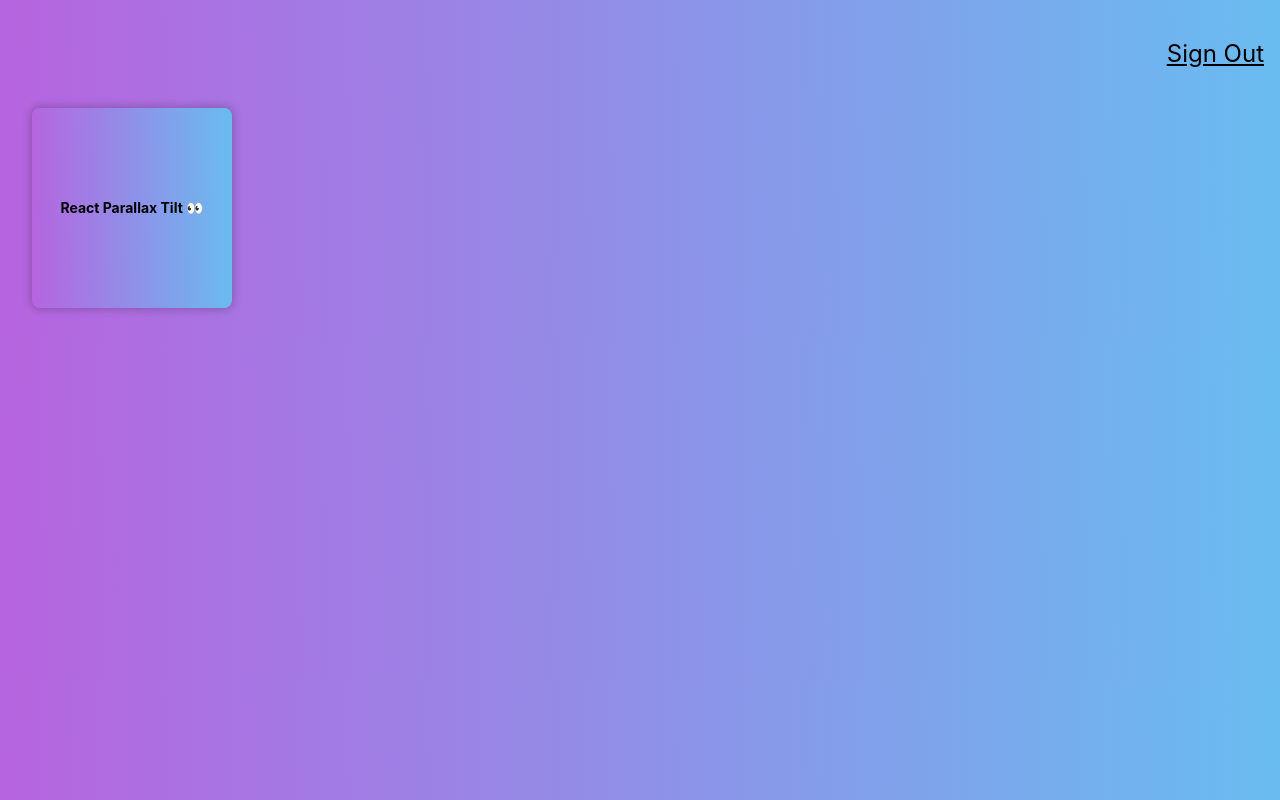
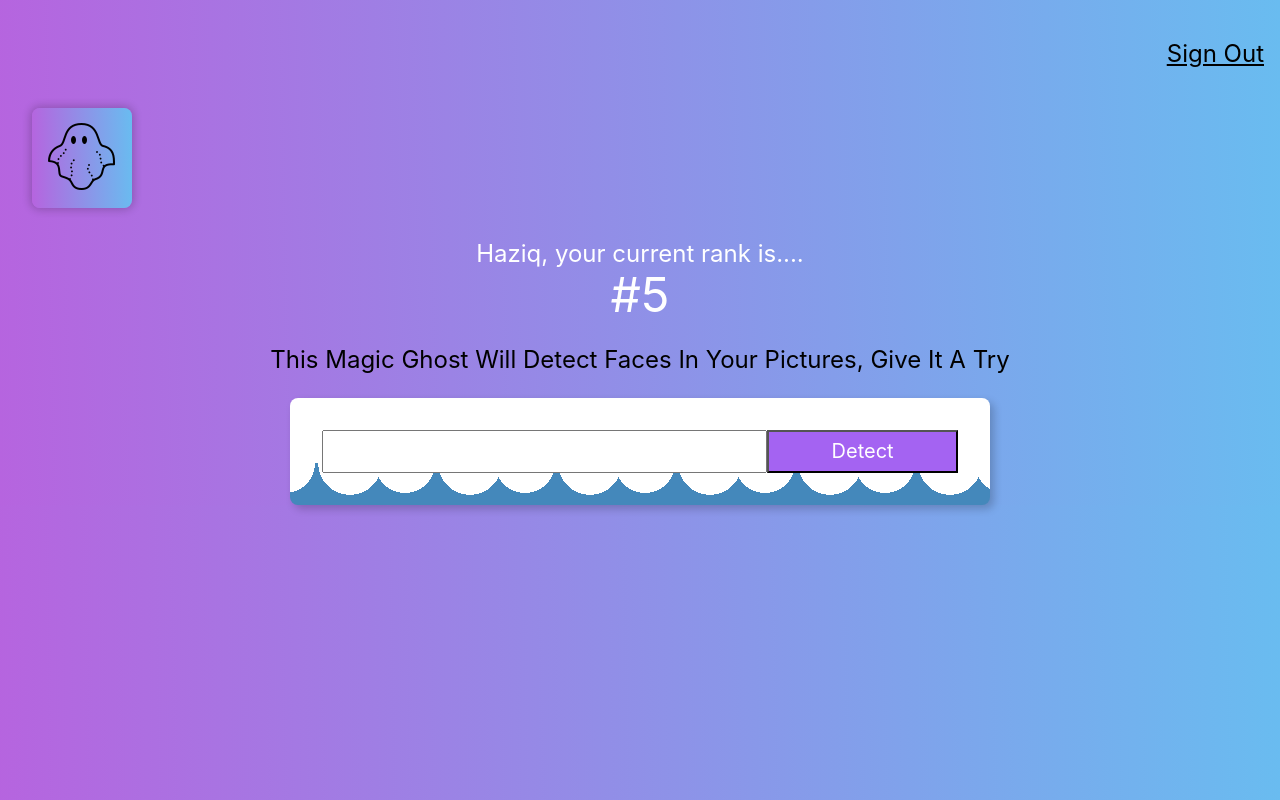
Before and after one commit to HaziqAmiruddin/FinalWebsiteProject, a React (Create React App) app: page / in a window 1280 px wide. Built offline with nearby package versions, Linux system fonts and the light colour scheme.

Commit message:
masih lagi tak siap tukar background

```diff
--- a/package.json
+++ b/package.json
@@ -7,10 +7,11 @@
     "@testing-library/jest-dom": "^6.6.3",
     "@testing-library/react": "^16.3.0",
     "@testing-library/user-event": "^13.5.0",
+    "@tsparticles/react": "^3.0.0",
     "react": "^19.1.0",
     "react-dom": "^19.1.0",
     "react-parallax-tilt": "^1.7.294",
-    "react-scripts": "5.0.1",
+    "react-scripts": "^5.0.1",
     "tachyons": "^4.12.0",
     "web-vitals": "^2.1.4"
   },
--- a/src/App.css
+++ b/src/App.css
@@ -1,5 +1,19 @@
 .App {
   text-align: center;
+}
+
+.center{
+  display: flex;
+  justify-content: center;
+}
+
+.particle{
+  position: fixed;
+  top: 0;
+  right: 0;
+  bottom: 0;
+  left: 0;
+  z-index: -1;
 }
 
 .App-logo {
--- a/src/App.js
+++ b/src/App.js
@@ -2,15 +2,19 @@
 import './App.css';
 import Navigation from './components/Navigation/Navigation';
 import Logo from './components/Logo/Logo';
+import ImageLinkForm from './components/ImageLinkForm/ImageLinkForm';
+import Rank from './components/Rank/Rank';
 
 class App extends Component {
   render(){
     return (
-      <div className="App">
+        <div className='App'>
+        {/* Your App Components */}
         <Navigation />
         <Logo />
-        {/* <ImageLinkForm />
-        <FaceRecognition /> */}
+        <Rank />
+        <ImageLinkForm />
+        {/* <FaceRecognition /> */}
       </div>
     );
   }
--- /dev/null
+++ b/src/components/ImageLinkForm/ImageLinkForm.css
@@ -0,0 +1,8 @@
+.form{
+    width: 700px;
+    background: linear-gradient(#ffffff 50%, rgba(255,255,255,0) 0) 0 0,
+    radial-gradient(circle closest-side, #FFFFFF 53%, rgba(255,255,255,0) 0) 0 0,
+    radial-gradient(circle closest-side, #FFFFFF 50%, rgba(255,255,255,0) 0) 55px 0 #48B;
+    background-size: 120px 130px;
+    background-repeat: repeat-x;
+}
--- /dev/null
+++ b/src/components/ImageLinkForm/ImageLinkForm.js
@@ -0,0 +1,20 @@
+import React from 'react'
+import './ImageLinkForm.css';
+
+const ImageLinkForm = () => {
+    return(
+        <div>
+            <p className='f3'>
+                {'This Magic Ghost Will Detect Faces In Your Pictures, Give It A Try'}
+            </p>
+            <div className='center'>
+                <div className='form center pa4 br3 shadow-5 '>
+                    <input className='f4 pa2 w-70 center' type='text'/>
+                    <button className='w-30 grow f4 link pv2 dib white bg-light-purple'>Detect</button>
+                </div>
+            </div>
+        </div>
+    );
+}
+
+export default ImageLinkForm;
--- a/src/components/Logo/Logo.css
+++ b/src/components/Logo/Logo.css
@@ -1,10 +1,3 @@
 .Tilt {
     background: linear-gradient(89deg, rgb(182, 100, 223) 0%, rgb(105, 188, 240) 100%);
-    /* border-radius: 0.5rem;
-    box-shadow: 0 5px 15px rgba(0, 0, 0, 0.2);
-    transition: transform 0.3s ease; */
 }
-
-.Tilt:hover{
-    transform: scale(1.5);
-}
--- a/src/components/Logo/Logo.js
+++ b/src/components/Logo/Logo.js
@@ -1,13 +1,14 @@
 import React from 'react'
 import Tilt from 'react-parallax-tilt';
 import './Logo.css';
+import ghost from './LogoGhost.png';
 
 const Logo = () => {
     return(
         <div className='ma4 mt0'>
-            <Tilt className='Tilt br3 shadow-2' style={{width: '200px', height: '200px'}} scale={1.1} transitionSpeed={250}>
+            <Tilt className='Tilt br3 shadow-2' style={{width: '100px', height: '100px'}} scale={1.1} transitionSpeed={250}>
                 <div className='flex items-center justify-center h-100'>
-                    <h1 className='f6 tc'>React Parallax Tilt 👀</h1>
+                    <h1 className='f6 tc'><img alt='logo' src={ghost} style={{width:'80px', height:'80px'}}></img></h1>
                 </div>
             </Tilt>
         </div>
--- /dev/null
+++ b/src/components/Rank/Rank.js
@@ -0,0 +1,17 @@
+import React from 'react'
+// import './';
+
+const Rank = () => {
+    return(
+        <div>
+            <div className='white f3'>
+                {'Haziq, your current rank is....'}
+            </div>
+            <div className='white f1'>
+                {'#5'}
+            </div>
+        </div>
+    );
+}
+
+export default Rank;
--- a/src/index.css
+++ b/src/index.css
@@ -12,3 +12,7 @@
   font-family: source-code-pro, Menlo, Monaco, Consolas, 'Courier New',
     monospace;
 }
+
+button {
+  cursor: pointer;
+}
```
Also changed, not shown: src/components/Logo/LogoGhost.png (added), 1 other file (tests, documents, lock files or other folders).
